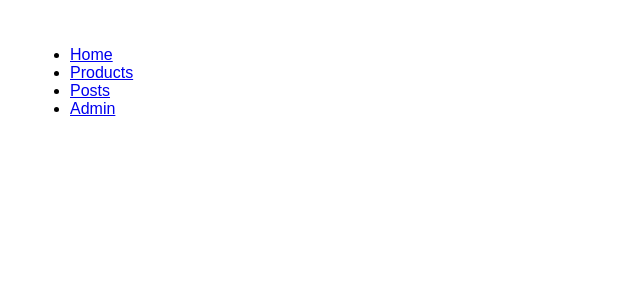
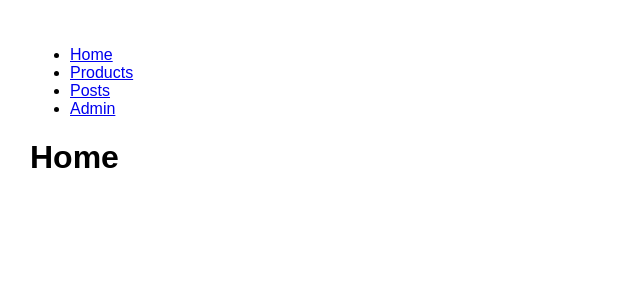
Before and after one commit to fishstick22/mastering-react-mosh, a React (Create React App) app in the folder router-app/: page / in a window 1280 px wide. Shown: the top 300 px of the page, without its empty margins (0-640 px from the left). Built offline with nearby package versions, Linux system fonts and the light colour scheme.

Commit message:
add routing

```diff
--- a/router-app/package.json
+++ b/router-app/package.json
@@ -5,6 +5,7 @@
   "dependencies": {
     "react": "^16.4.1",
     "react-dom": "^16.4.1",
+    "react-router-dom": "^4.3.1",
     "react-scripts": "1.1.4"
   },
   "scripts": {
--- a/router-app/src/App.js
+++ b/router-app/src/App.js
@@ -1,4 +1,5 @@
 import React, { Component } from "react";
+import { Route } from 'react-router-dom';
 import NavBar from "./components/navbar";
 import Products from "./components/products";
 import Posts from "./components/posts";
@@ -13,6 +14,12 @@ class App extends Component {
     return (
       <div>
         <NavBar />
+        <div className="content">
+          <Route path='/products' component={Products} />
+          <Route path='/posts' component={Posts} />
+          <Route path='/admin' component={Dashboard} />
+          <Route path='/' component={Home} />
+        </div>
       </div>
     );
   }
--- a/router-app/src/index.js
+++ b/router-app/src/index.js
@@ -1,8 +1,9 @@
 import React from 'react';
 import ReactDOM from 'react-dom';
+import { BrowserRouter } from 'react-router-dom';
 import './index.css';
 import App from './App';
 import registerServiceWorker from './registerServiceWorker';
 
-ReactDOM.render(<App />, document.getElementById('root'));
+ReactDOM.render(<BrowserRouter><App /></BrowserRouter>, document.getElementById('root'));
 registerServiceWorker();
```
Also changed, not shown: 2 other files (tests, documents, lock files or other folders).
